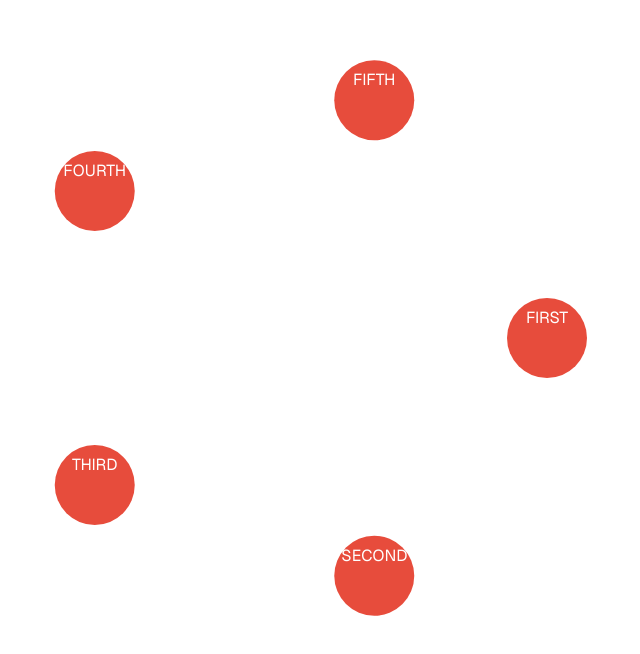
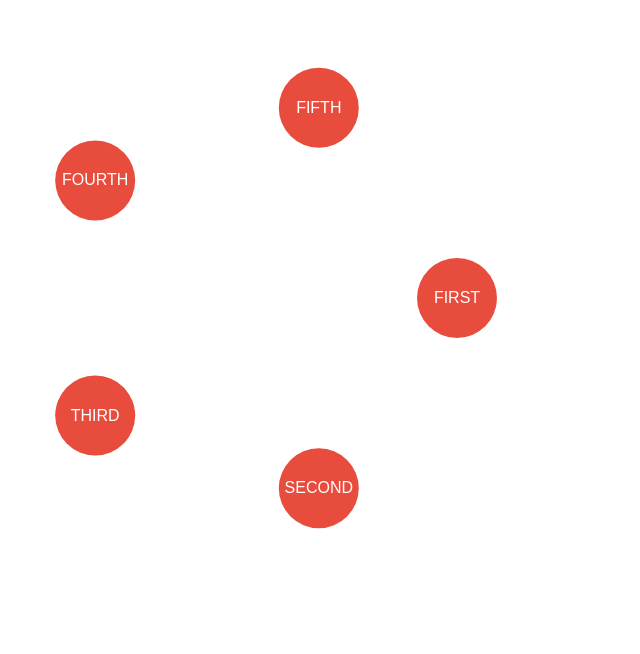
Before and after one commit to Evreed92/EvanBuildsWorlds, a Next.js app: page / in a window 1280 px wide. Shown: the part 102-756 px from the top of the page, without its empty margins (383-1023 px from the left). Built offline with nearby package versions, Linux system fonts and the light colour scheme.

Commit message:
Clean up radial menu look

```diff
--- a/app/components/appComponents/radialMenu.tsx
+++ b/app/components/appComponents/radialMenu.tsx
@@ -2,15 +2,16 @@ import Link from 'next/link'
 import radialStyles from '../appComponents/radialStyles.module.css'
 
 export default function RadialMenu(){
-    const radius = 250;
+    const radius = 200;
     const menuItems = ['FIRST', 'SECOND','THIRD', 'FOURTH', 'FIFTH'];
 
 
     return(
-        <div>
+        <div className={radialStyles.centerWrapper}>
                 {menuItems.map((item, index) =>
                     {
-                        const angle = (index/menuItems.length)*2*Math.PI;
+                        const angleDegrees = (360/menuItems.length)*index;
+                        const angle = (angleDegrees * Math.PI)/180;
                         const x = radius * Math.cos(angle);
                         const y = radius * Math.sin(angle);
                         return(
--- a/app/components/appComponents/radialStyles.module.css
+++ b/app/components/appComponents/radialStyles.module.css
@@ -1,25 +1,21 @@
 .listElement{
     background-color: red;
     position: absolute;
-    top: 50%;
-    left: 50%;
     width: 80px;
     height: 80px;
     background: #e74c3c;
     color: white;
     border-radius: 50%;
     text-align: center;
-    line-height: 40px;
+    display: flex;
+    justify-content: center;
+    align-items: center;
 }
 .center {
     position: absolute;
-    top: 50%;
-    left: 50%;
-    transform: translate(-50%, -50%);
     z-index: 2;
-    width: 50px;
-    height: 50px;
-    border-radius: 50%;
+    width: 80px;
+    height: 80px;
     background: #3498db;
     color: white;
     border: none;
@@ -27,3 +23,9 @@
     cursor: pointer;
     text-align: center;
   }
+  .centerWrapper{
+    display: flex;
+    justify-content: center;
+    align-items: center;
+    height: 100vh;
+  }
--- a/app/globals.css
+++ b/app/globals.css
@@ -9,7 +9,6 @@
     --foreground: #ededed;
   }
 }
-
 html,
 body {
   max-width: 100vw;
--- a/app/page.tsx
+++ b/app/page.tsx
@@ -4,8 +4,8 @@ import Link from 'next/link'
 import RadialMenu from "./components/appComponents/radialMenu";
 export default function Home() {
   return (
-    <div className={styles.page}>
-      <main className={styles.main}>
+    <div>
+      <main>
         {/* <Image
           className={styles.logo}
           src="/next.svg"
```
